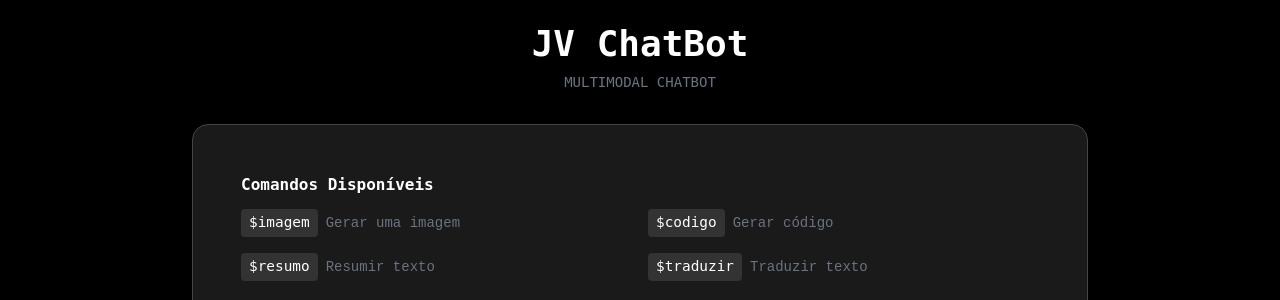
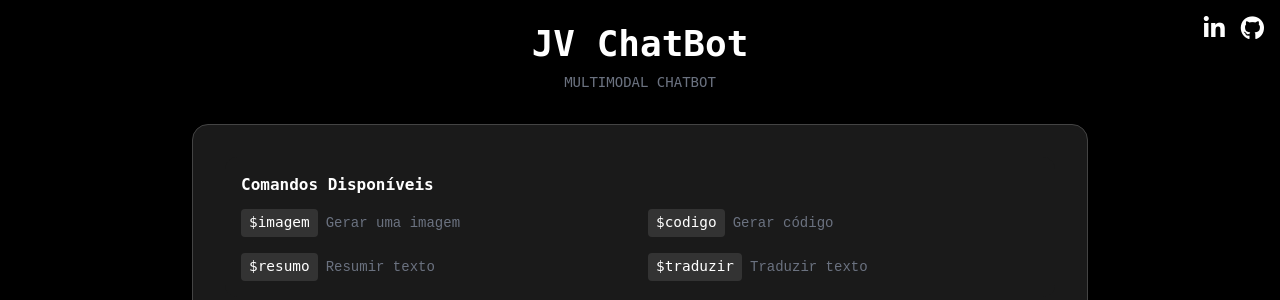
Before and after one commit to Jvctori/multimodal-ai-JVchatbot, a Flask app: page / in a window 1280 px wide. Shown: the top 300 px of the page. Run offline with Flask 3, Linux system fonts and the light colour scheme; some libraries are stand-ins or nearby versions.

Commit message:
index.html update

```diff
--- a/templates/index.html
+++ b/templates/index.html
@@ -195,9 +195,21 @@
 
   <body class="min-h-screen p-4 md:p-6">
     <div class="container mx-auto max-w-4xl">
-      <h1
-        class="text-3xl md:text-4xl font-bold text-center mb-8 text-[#ffffff]"
-      >
+      <!-- Social Media Icons -->
+      <div class="fixed top-4 right-4 flex gap-4 justify-end">
+        <a href="https://www.linkedin.com/in/joão-víctor-lopes-de-almeida-134b73334"
+           target="_blank"
+           class="text-white hover:text-gray-300 transition-colors duration-300">
+          <i class="fab fa-linkedin text-2xl"></i>
+        </a>
+        <a href="https://github.com/Jvctori"
+           target="_blank"
+           class="text-white hover:text-gray-300 transition-colors duration-300">
+          <i class="fab fa-github text-2xl"></i>
+        </a>
+      </div>
+
+      <h1 class="text-3xl md:text-4xl font-bold text-center mb-8 text-[#ffffff]">
         JV ChatBot
         <span class="text-sm font-normal text-gray-500 block mt-2"
           >MULTIMODAL CHATBOT</span
```
